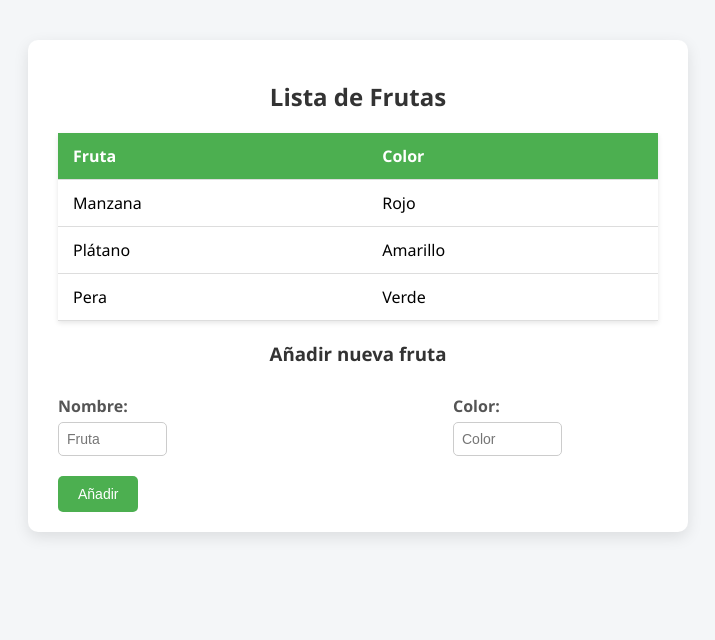
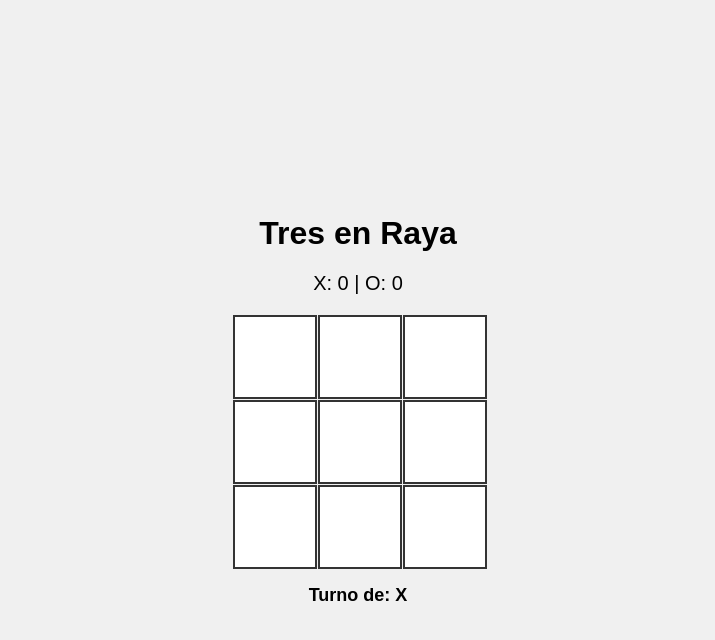
Before and after one commit to lopezgastonmario/Tres-En-Raya, a plain HTML site: page index.html in a window 1280 px wide. Shown: the whole page, without its empty margins (282-997 px from the left). Drawn offline with nearby package versions, Linux system fonts and the light colour scheme.

Commit message:
tres en raya

```diff
--- /dev/null
+++ b/estilos.css
@@ -0,0 +1,53 @@
+body {
+    font-family: Arial, sans-serif;
+    background-color: #f0f0f0;
+    display: flex;
+    justify-content: center;
+    align-items: center;
+    height: 100vh;
+    margin: 0;
+}
+
+.container {
+    text-align: center;
+}
+
+h1 {
+    margin-bottom: 20px;
+}
+
+#marcador {
+    font-size: 20px;
+    margin-bottom: 20px;
+}
+
+#tablero {
+    display: grid;
+    grid-template-columns: repeat(3, 80px);
+    grid-template-rows: repeat(3, 80px);
+    gap: 5px;
+    justify-content: center;
+    margin-bottom: 20px;
+}
+
+.celda {
+    width: 80px;
+    height: 80px;
+    background-color: #fff;
+    border: 2px solid #333;
+    display: flex;
+    justify-content: center;
+    align-items: center;
+    font-size: 40px;
+    cursor: pointer;
+    transition: background-color 0.2s;
+}
+
+.celda:hover {
+    background-color: #e0e0e0;
+}
+
+#turno {
+    font-size: 18px;
+    font-weight: bold;
+}
--- a/index.html
+++ b/index.html
@@ -1,136 +1,38 @@
 <!DOCTYPE html>
 <html lang="es">
 <head>
-  <meta charset="UTF-8">
-  <title>Tabla de Frutas</title>
-  <script src="script.js"></script>
-</head>
- <style>
-
-    body {
-      font-family: 'Segoe UI', Tahoma, Geneva, Verdana, sans-serif;
-      background-color: #f4f6f8;
-      margin: 0;
-      padding: 0;
-      display: flex;
-      justify-content: center;
-      align-items: flex-start;
-      min-height: 100vh;
-    }
-
-    .container {
-      width: 600px;
-      background-color: #fff;
-      margin: 40px auto;
-      padding: 20px 30px;
-      border-radius: 10px;
-      box-shadow: 0 5px 15px rgba(0,0,0,0.1);
-    }
-
-    h2, h3 {
-      text-align: center;
-      color: #333;
-    }
-
-    table {
-      width: 100%;
-      border-collapse: collapse;
-      margin-bottom: 20px;
-      box-shadow: 0 2px 5px rgba(0,0,0,0.1);
-    }
-
-    th, td {
-      padding: 12px 15px;
-      text-align: left;
-      border-bottom: 1px solid #ddd;
-    }
-
-    th {
-      background-color: #4CAF50;
-      color: white;
-    }
-
-    tr:hover {
-      background-color: #f1f1f1;
-    }
-
-    label {
-      display: block;
-      margin-top: 10px;
-      font-weight: bold;
-      color: #555;
-    }
-
-    input {
-      width: calc(50% - 12px);
-      padding: 8px;
-      margin: 5px 6px 10px 0;
-      border: 1px solid #ccc;
-      border-radius: 5px;
-      font-size: 14px;
-    }
-
-    button {
-      padding: 10px 20px;
-      background-color: #4CAF50;
-      color: white;
-      border: none;
-      border-radius: 5px;
-      cursor: pointer;
-      font-size: 14px;
-      margin-top: 10px;
-    }
-
-    button:hover {
-      background-color: #45a049;
-    }
-
-    .inputs {
-      display: flex;
-      justify-content: space-between;
-      flex-wrap: wrap;
-    }
-  </style>
+    <meta charset="UTF-8">
+    <meta name="viewport" content="width=device-width, initial-scale=1.0">
+    <title>Tres en Raya</title>
+    <link rel="stylesheet" href="estilos.css">
+    <script src="https://code.jquery.com/jquery-3.7.0.min.js"></script>
+    <script src="tresEnRaya.mjs" type="module"></script>
 </head>
 <body>
-  <div class="container">
-    <h2>Lista de Frutas</h2>
+    <div class="container">
+        <h1>Tres en Raya</h1>
 
-    <table id="tablaFrutas">
-      <thead>
-        <tr>
-          <th>Fruta</th>
-          <th>Color</th>
-        </tr>
-      </thead>
-      <tbody>
-        <tr>
-          <td>Manzana</td>
-          <td>Rojo</td>
-        </tr>
-        <tr>
-          <td>Plátano</td>
-          <td>Amarillo</td>
-        </tr>
-        <tr>
-          <td>Pera</td>
-          <td>Verde</td>
-        </tr>
-      </tbody>
-    </table>
+        <!-- Marcador -->
+        <div id="marcador">
+            <span>X: <span id="ganadasX">0</span></span> |
+            <span>O: <span id="ganadasO">0</span></span>
+        </div>
 
-    <h3>Añadir nueva fruta</h3>
-    <div class="inputs">
-      <div>
-        <label for="nombreFruta">Nombre:</label>
-        <input type="text" id="nombreFruta" placeholder="Fruta">
-      </div>
-      <div>
-        <label for="colorFruta">Color:</label>
-        <input type="text" id="colorFruta" placeholder="Color">
-      </div>
+        <!-- Tablero 3x3 -->
+        <div id="tablero">
+            <div class="celda" data-pos="0"></div>
+            <div class="celda" data-pos="1"></div>
+            <div class="celda" data-pos="2"></div>
+            <div class="celda" data-pos="3"></div>
+            <div class="celda" data-pos="4"></div>
+            <div class="celda" data-pos="5"></div>
+            <div class="celda" data-pos="6"></div>
+            <div class="celda" data-pos="7"></div>
+            <div class="celda" data-pos="8"></div>
+        </div>
+
+        <!-- Mensaje de turno -->
+        <div id="turno">Turno de: X</div>
     </div>
-    <button id="btnAñadir">Añadir</button>
-  </div>
 </body>
 </html>
--- a/script.js
+++ /dev/null
@@ -1,23 +0,0 @@
-window.addEventListener("load", function() {
-  const boton = document.getElementById("btnAñadir");
-  boton.addEventListener("click", function() {
-    const nombre = document.getElementById('nombreFruta').value.trim();
-    const color = document.getElementById('colorFruta').value.trim();
-
-    if (!nombre || !color) {
-      alert('Completa ambos campos');
-      return;
-    }
-
-    const tabla = document.getElementById('tablaFrutas').getElementsByTagName('tbody')[0];
-    const fila = tabla.insertRow();
-    const celda1 = fila.insertCell(0);
-    const celda2 = fila.insertCell(1);
-
-    celda1.textContent = nombre;
-    celda2.textContent = color;
-
-    document.getElementById('nombreFruta').value = '';
-    document.getElementById('colorFruta').value = '';
-  });
-});
--- /dev/null
+++ b/tresEnRaya.mjs
@@ -0,0 +1,64 @@
+let turno = "X";
+let ganadasX = 0;
+let ganadasO = 0;
+
+const celdas = document.querySelectorAll(".celda");
+const marcadorX = document.getElementById("ganadasX");
+const marcadorO = document.getElementById("ganadasO");
+const mensajeTurno = document.getElementById("turno");
+
+celdas.forEach(celda => {
+    celda.addEventListener("click", function() {
+        if (celda.innerText === "") {
+            celda.innerText = turno;
+            if (hayGanador()) {
+                alert("Gana: " + turno);
+                if (turno === "X") ganadasX++;
+                else ganadasO++;
+                actualizarMarcador();
+                reiniciarTablero();
+            } else {
+                cambiarTurno();
+            }
+        }
+    });
+});
+
+function cambiarTurno() {
+    turno = (turno === "X") ? "O" : "X";
+    mensajeTurno.innerText = "Turno de: " + turno;
+}
+
+function hayGanador() {
+    const combos = [
+        [0,1,2],[3,4,5],[6,7,8],
+        [0,3,6],[1,4,7],[2,5,8],
+        [0,4,8],[2,4,6]
+    ];
+
+    for (let i = 0; i < combos.length; i++) {
+        const a = combos[i][0];
+        const b = combos[i][1];
+        const cIndex = combos[i][2];
+
+        const valorA = celdas[a].innerText;
+        const valorB = celdas[b].innerText;
+        const valorC = celdas[cIndex].innerText;
+
+        if (valorA !== "" && valorA === valorB && valorA === valorC) {
+            return true;
+        }
+    }
+    return false;
+}
+
+function reiniciarTablero() {
+    celdas.forEach(celda => celda.innerText = "");
+    turno = "X";
+    mensajeTurno.innerText = "Turno de: " + turno;
+}
+
+function actualizarMarcador() {
+    marcadorX.innerText = ganadasX;
+    marcadorO.innerText = ganadasO;
+}
```
